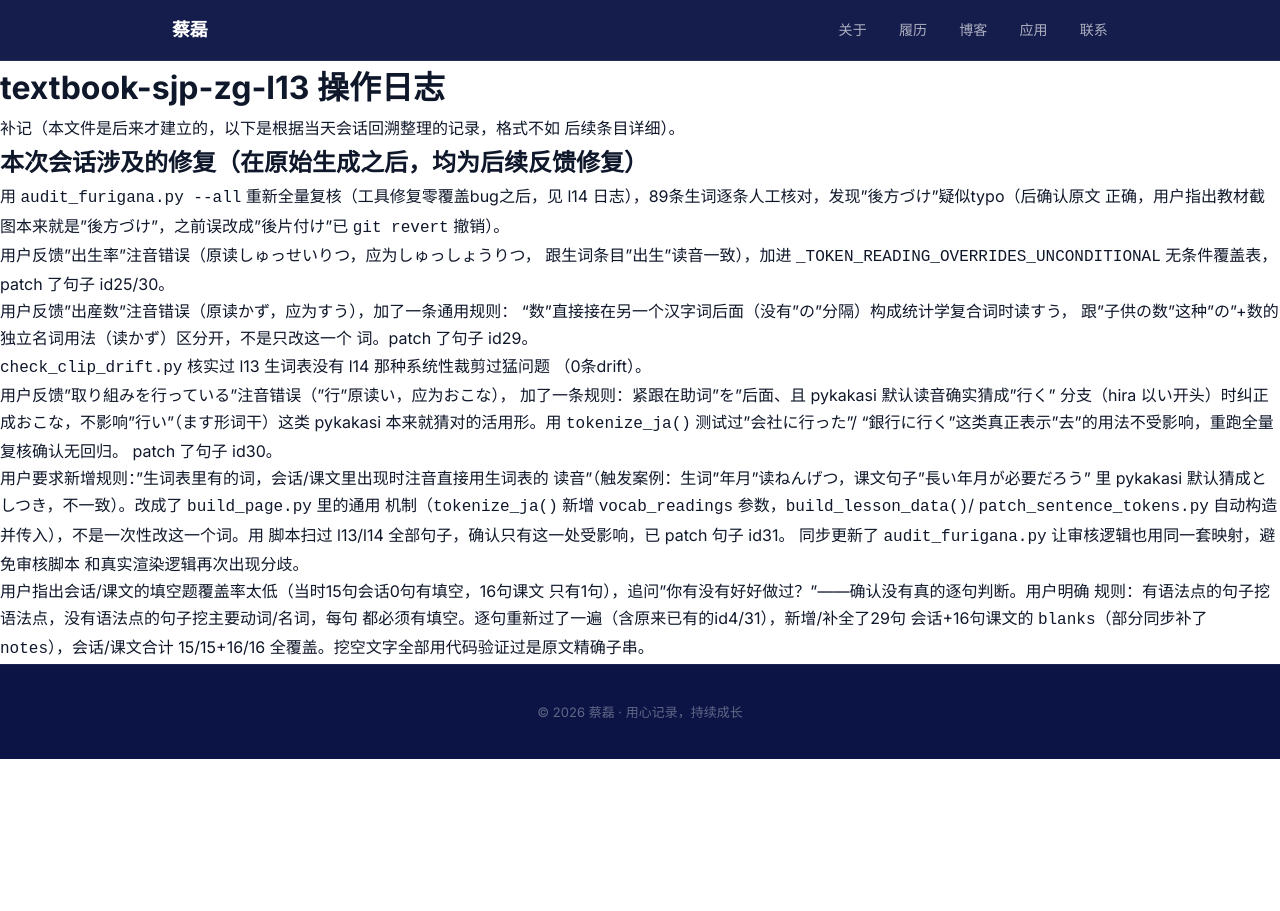
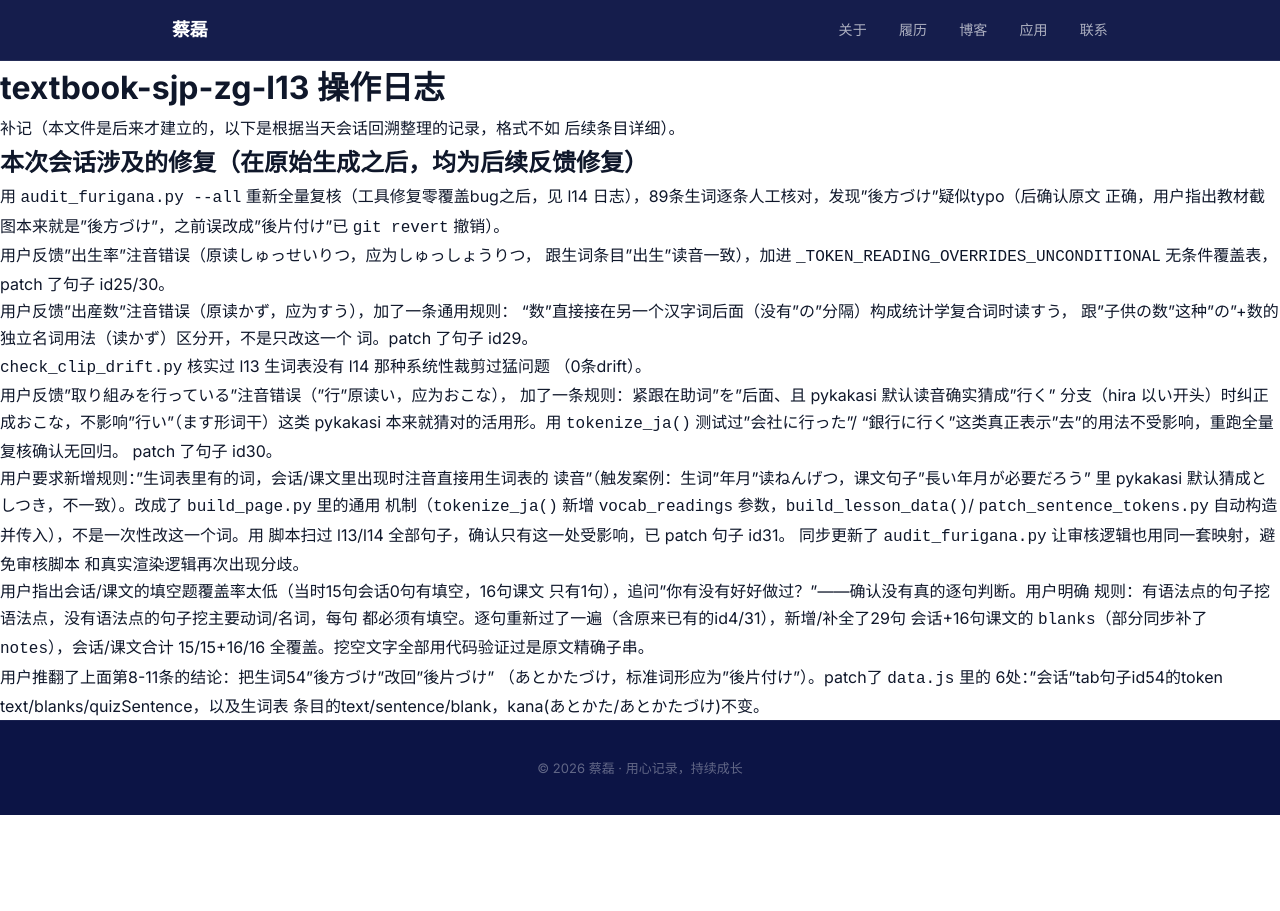
Before and after one commit to jiaodacailei/jiaodacailei.github.io, a Jekyll site: the page built from docs/private/textbook-sjp-zg-l13/LOG.md, in a window 1280 px wide. Built offline with Jekyll 4.4.1, drawn with Linux system fonts in a browser that asks for light colours; our own code applies the rules of GitHub Pages for plain Markdown files; comment, search, counter and statistics services are not loaded.

Commit message:
l13: 生词54纠正为「後片づけ」，推翻此前误判为原文正确的结论

```diff
--- a/docs/private/textbook-sjp-zg-l13/LOG.md
+++ b/docs/private/textbook-sjp-zg-l13/LOG.md
@@ -38,3 +38,7 @@
   都必须有填空。逐句重新过了一遍（含原来已有的id4/31），新增/补全了29句
   会话+16句课文的 `blanks`（部分同步补了 `notes`），会话/课文合计
   15/15+16/16 全覆盖。挖空文字全部用代码验证过是原文精确子串。
+- 用户推翻了上面第8-11条的结论：把生词54"後方づけ"改回"後片づけ"
+  （あとかたづけ，标准词形应为"後片付け"）。patch了 `data.js` 里的
+  6处："会话"tab句子id54的token text/blanks/quizSentence，以及生词表
+  条目的text/sentence/blank，kana(あとかた/あとかたづけ)不变。
```
Also changed, not shown: docs/private/textbook-sjp-zg-l13/data.js.
